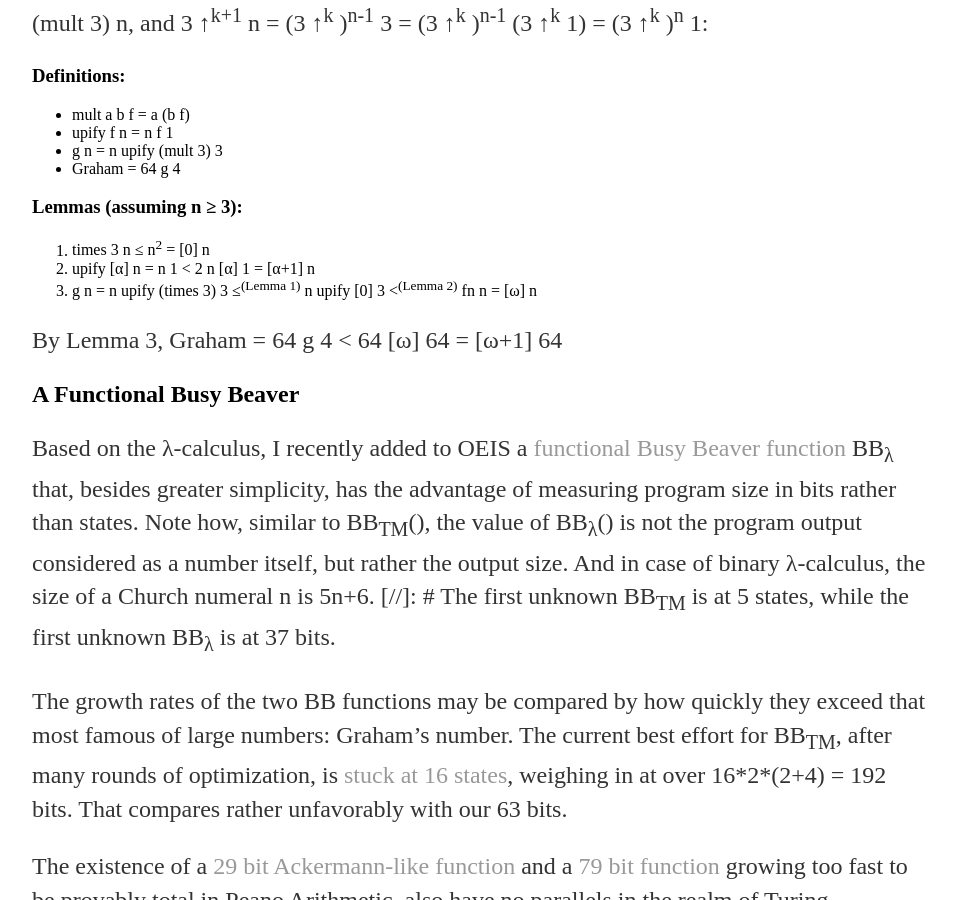
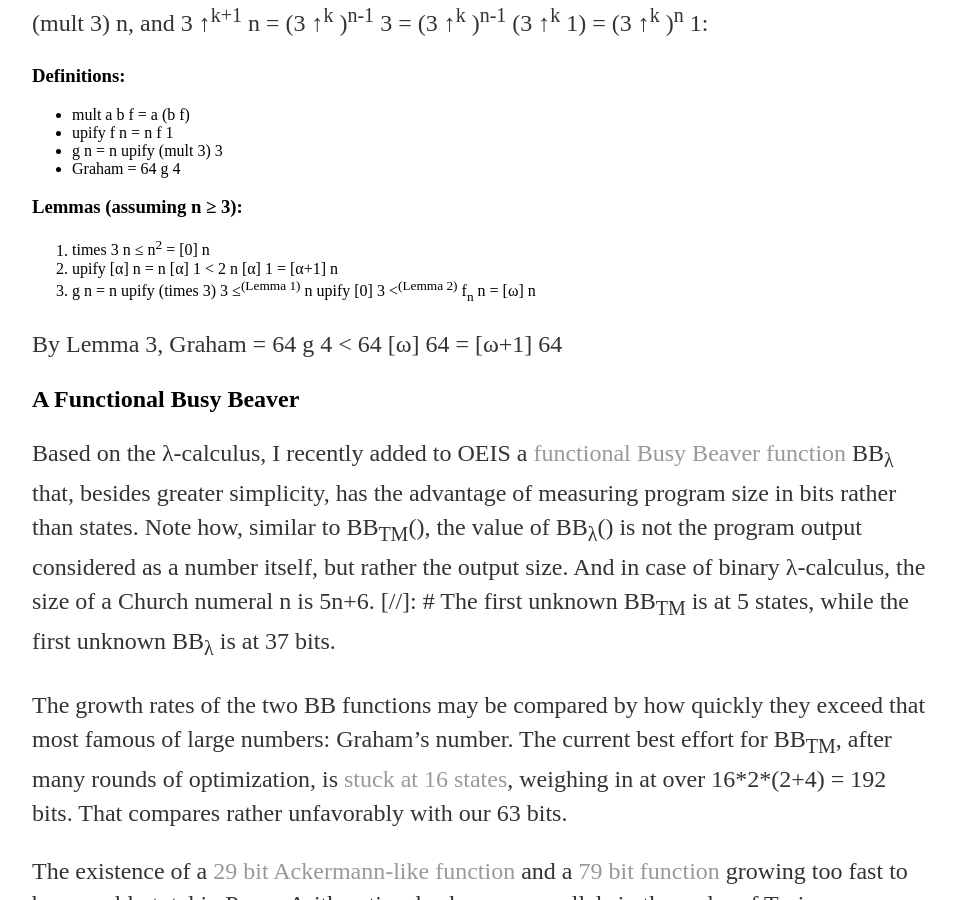
Before and after one commit to tromp/tromp.github.io, a Jekyll site: the page built from _posts/2023-11-24-largest-number.md, in a window 1280 px wide and 900 px high, scrolled down 4041 px. Shown: the whole window, without its empty margins (160-1116 px from the left). Built offline with Jekyll 4.4.1, drawn with Linux system fonts in a browser that asks for light colours.

```diff
--- a/_posts/2023-11-24-largest-number.md
+++ b/_posts/2023-11-24-largest-number.md
@@ -172,8 +172,8 @@ with defining Graham's number as a Church numeral, exploiting the fact that in
 ### Lemmas (assuming n ≥ 3):
 
 1. times 3 n ≤ n<sup>2</sup> = [0] n
-2. upify [α] n = n 1 < 2 n [α] 1 = [α+1] n
-3. g n = n upify (times 3) 3 ≤<sup>(Lemma 1)</sup> n upify [0] 3 &lt;<sup>(Lemma 2)</sup> fn n = [ω] n
+2. upify [α] n = n [α] 1 < 2 n [α] 1 = [α+1] n
+3. g n = n upify (times 3) 3 ≤<sup>(Lemma 1)</sup> n upify [0] 3 &lt;<sup>(Lemma 2)</sup> f<sub>n</sub> n = [ω] n
 
 By Lemma 3, Graham = 64 g 4 < 64 [ω] 64 = [ω+1] 64
 
```
